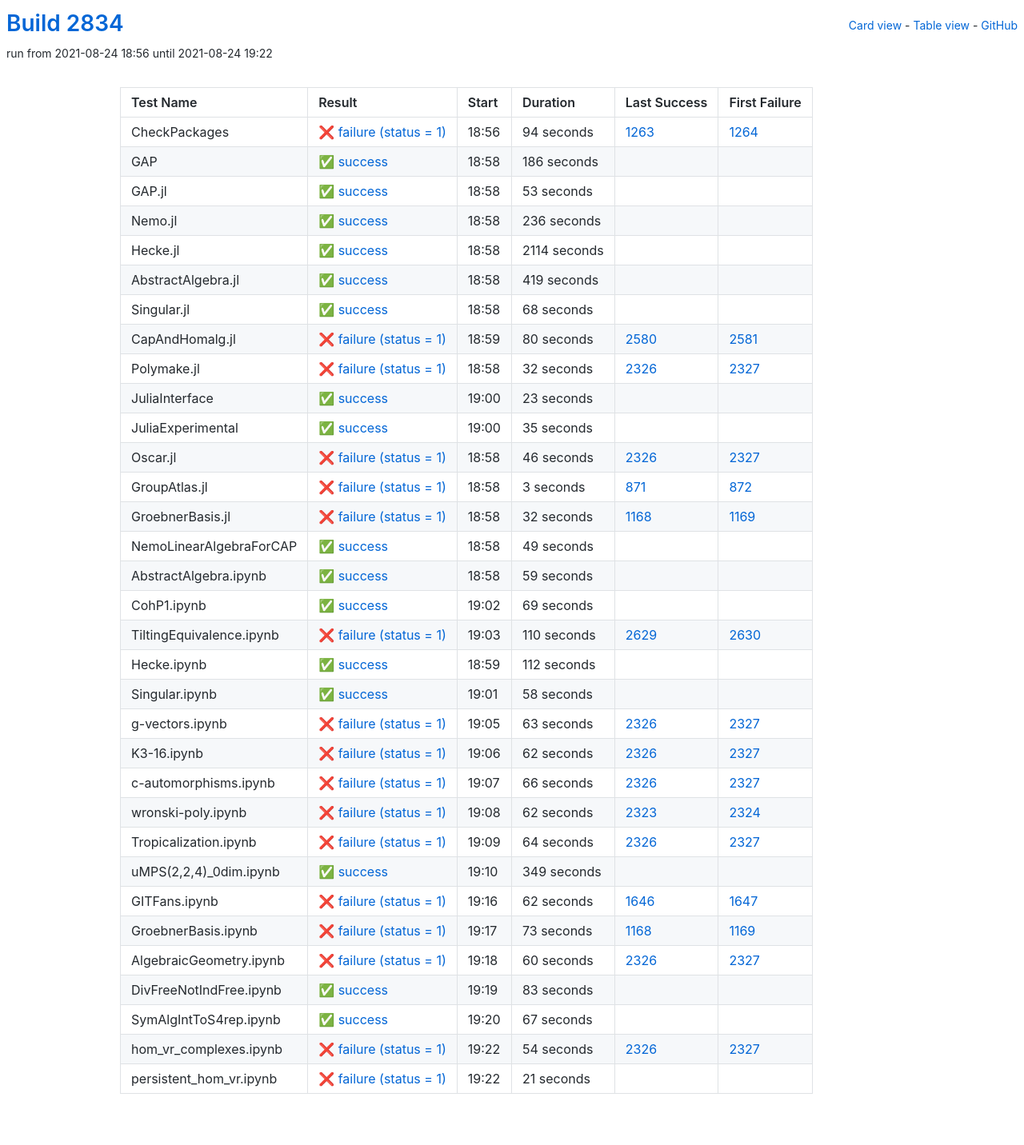
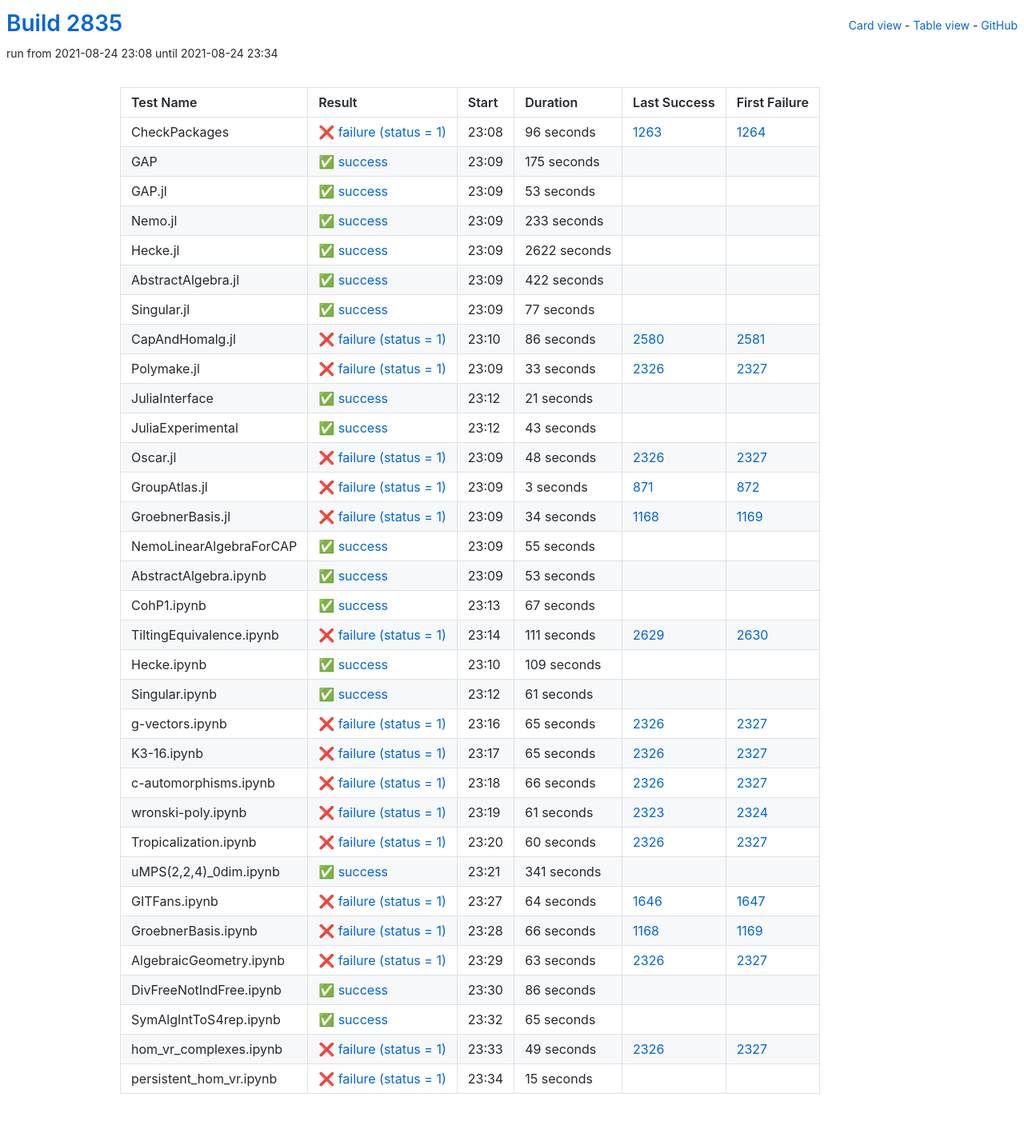
Before and after one commit to oscar-system/oscar-ci-status-stable, a Jekyll site: the page built from table.html, in a window 1280 px wide. Shown: the whole page at 80% size. Built offline with Jekyll 4.4.1, drawn with Linux system fonts in a browser that asks for light colours.

Commit message:
Build #2835

```diff
--- a/_data/ci.yml
+++ b/_data/ci.yml
@@ -1,6 +1,6 @@
 ---
-build: 2834
-build_url: https://oscarci.mathematik.uni-kl.de/job/oscar-stable/2834/
+build: 2835
+build_url: https://oscarci.mathematik.uni-kl.de/job/oscar-stable/2835/
 job: oscar-stable
 organization: oscar-system
 repo: oscar-ci-status-stable
@@ -8,32 +8,32 @@ repourl: https://github.com/oscar-system/oscar-ci-status-stable
 tests:
 - name: CheckPackages
   id: checkpackages
-  log: https://oscarci.mathematik.uni-kl.de/job/oscar-stable/2834/artifact/logs/build-2834/CheckPackages.log
-  start: 2021-08-24 18:56
+  log: https://oscarci.mathematik.uni-kl.de/job/oscar-stable/2835/artifact/logs/build-2835/CheckPackages.log
+  start: 2021-08-24 23:08
   success: false
   exitcode: 1
   status: failure
-  duration: 94
+  duration: 96
   last_success: 1263
   last_success_url: https://oscarci.mathematik.uni-kl.de/job/oscar-stable/1263/
   first_failure: 1264
   first_failure_url: https://oscarci.mathematik.uni-kl.de/job/oscar-stable/1264/
 - name: GAP
   id: gap
-  log: https://oscarci.mathematik.uni-kl.de/job/oscar-stable/2834/artifact/logs/build-2834/GAP.log
-  start: 2021-08-24 18:58
+  log: https://oscarci.mathematik.uni-kl.de/job/oscar-stable/2835/artifact/logs/build-2835/GAP.log
+  start: 2021-08-24 23:09
   success: true
   exitcode: 0
   status: success
-  duration: 186
+  duration: 175
   last_success: false
   last_success_url:
   first_failure: false
   first_failure_url:
 - name: GAP.jl
   id: gap-jl
-  log: https://oscarci.mathematik.uni-kl.de/job/oscar-stable/2834/artifact/logs/build-2834/GAP.jl.log
-  start: 2021-08-24 18:58
+  log: https://oscarci.mathematik.uni-kl.de/job/oscar-stable/2835/artifact/logs/build-2835/GAP.jl.log
+  start: 2021-08-24 23:09
   success: true
   exitcode: 0
   status: success
@@ -44,116 +44,116 @@ tests:
   first_failure_url:
 - name: Nemo.jl
   id: nemo-jl
-  log: https://oscarci.mathematik.uni-kl.de/job/oscar-stable/2834/artifact/logs/build-2834/Nemo.jl.log
-  start: 2021-08-24 18:58
+  log: https://oscarci.mathematik.uni-kl.de/job/oscar-stable/2835/artifact/logs/build-2835/Nemo.jl.log
+  start: 2021-08-24 23:09
   success: true
   exitcode: 0
   status: success
-  duration: 236
+  duration: 233
   last_success: false
   last_success_url:
   first_failure: false
   first_failure_url:
 - name: Hecke.jl
   id: hecke-jl
-  log: https://oscarci.mathematik.uni-kl.de/job/oscar-stable/2834/artifact/logs/build-2834/Hecke.jl.log
-  start: 2021-08-24 18:58
+  log: https://oscarci.mathematik.uni-kl.de/job/oscar-stable/2835/artifact/logs/build-2835/Hecke.jl.log
+  start: 2021-08-24 23:09
   success: true
   exitcode: 0
   status: success
-  duration: 2114
+  duration: 2622
   last_success: false
   last_success_url:
   first_failure: false
   first_failure_url:
 - name: AbstractAlgebra.jl
   id: abstractalgebra-jl
-  log: https://oscarci.mathematik.uni-kl.de/job/oscar-stable/2834/artifact/logs/build-2834/AbstractAlgebra.jl.log
-  start: 2021-08-24 18:58
+  log: https://oscarci.mathematik.uni-kl.de/job/oscar-stable/2835/artifact/logs/build-2835/AbstractAlgebra.jl.log
+  start: 2021-08-24 23:09
   success: true
   exitcode: 0
   status: success
-  duration: 419
+  duration: 422
   last_success: false
   last_success_url:
   first_failure: false
   first_failure_url:
 - name: Singular.jl
   id: singular-jl
-  log: https://oscarci.mathematik.uni-kl.de/job/oscar-stable/2834/artifact/logs/build-2834/Singular.jl.log
-  start: 2021-08-24 18:58
+  log: https://oscarci.mathematik.uni-kl.de/job/oscar-stable/2835/artifact/logs/build-2835/Singular.jl.log
+  start: 2021-08-24 23:09
   success: true
   exitcode: 0
   status: success
-  duration: 68
+  duration: 77
   last_success: false
   last_success_url:
   first_failure: false
   first_failure_url:
 - name: CapAndHomalg.jl
   id: capandhomalg-jl
-  log: https://oscarci.mathematik.uni-kl.de/job/oscar-stable/2834/artifact/logs/build-2834/CapAndHomalg.jl.log
-  start: 2021-08-24 18:59
+  log: https://oscarci.mathematik.uni-kl.de/job/oscar-stable/2835/artifact/logs/build-2835/CapAndHomalg.jl.log
+  start: 2021-08-24 23:10
   success: false
   exitcode: 1
   status: failure
-  duration: 80
+  duration: 86
   last_success: 2580
   last_success_url: https://oscarci.mathematik.uni-kl.de/job/oscar-stable/2580/
   first_failure: 2581
   first_failure_url: https://oscarci.mathematik.uni-kl.de/job/oscar-stable/2581/
 - name: Polymake.jl
   id: polymake-jl
-  log: https://oscarci.mathematik.uni-kl.de/job/oscar-stable/2834/artifact/logs/build-2834/Polymake.jl.log
-  start: 2021-08-24 18:58
+  log: https://oscarci.mathematik.uni-kl.de/job/oscar-stable/2835/artifact/logs/build-2835/Polymake.jl.log
+  start: 2021-08-24 23:09
   success: false
   exitcode: 1
   status: failure
-  duration: 32
+  duration: 33
   last_success: 2326
   last_success_url: https://oscarci.mathematik.uni-kl.de/job/oscar-stable/2326/
   first_failure: 2327
   first_failure_url: https://oscarci.mathematik.uni-kl.de/job/oscar-stable/2327/
 - name: JuliaInterface
   id: juliainterface
-  log: https://oscarci.mathematik.uni-kl.de/job/oscar-stable/2834/artifact/logs/build-2834/JuliaInterface.log
-  start: 2021-08-24 19:00
+  log: https://oscarci.mathematik.uni-kl.de/job/oscar-stable/2835/artifact/logs/build-2835/JuliaInterface.log
+  start: 2021-08-24 23:12
   success: true
   exitcode: 0
   status: success
-  duration: 23
+  duration: 21
   last_success: false
   last_success_url:
   first_failure: false
   first_failure_url:
 - name: JuliaExperimental
   id: juliaexperimental
-  log: https://oscarci.mathematik.uni-kl.de/job/oscar-stable/2834/artifact/logs/build-2834/JuliaExperimental.log
-  start: 2021-08-24 19:00
+  log: https://oscarci.mathematik.uni-kl.de/job/oscar-stable/2835/artifact/logs/build-2835/JuliaExperimental.log
+  start: 2021-08-24 23:12
   success: true
   exitcode: 0
   status: success
-  duration: 35
+  duration: 43
   last_success: false
   last_success_url:
   first_failure: false
   first_failure_url:
 - name: Oscar.jl
   id: oscar-jl
-  log: https://oscarci.mathematik.uni-kl.de/job/oscar-stable/2834/artifact/logs/build-2834/Oscar.jl.log
-  start: 2021-08-24 18:58
+  log: https://oscarci.mathematik.uni-kl.de/job/oscar-stable/2835/artifact/logs/build-2835/Oscar.jl.log
+  start: 2021-08-24 23:09
   success: false
   exitcode: 1
   status: failure
-  duration: 46
+  duration: 48
   last_success: 2326
   last_success_url: https://oscarci.mathematik.uni-kl.de/job/oscar-stable/2326/
   first_failure: 2327
   first_failure_url: https://oscarci.mathematik.uni-kl.de/job/oscar-stable/2327/
 - name: GroupAtlas.jl
   id: groupatlas-jl
-  log: https://oscarci.mathematik.uni-kl.de/job/oscar-stable/2834/artifact/logs/build-2834/GroupAtlas.jl.log
-  start: 2021-08-24 18:58
+  log: https://oscarci.mathematik.uni-kl.de/job/oscar-stable/2835/artifact/logs/build-2835/GroupAtlas.jl.log
+  start: 2021-08-24 23:09
   success: false
   exitcode: 1
   status: failure
@@ -164,116 +164,116 @@ tests:
   first_failure_url: https://oscarci.mathematik.uni-kl.de/job/oscar-stable/872/
 - name: GroebnerBasis.jl
   id: groebnerbasis-jl
-  log: https://oscarci.mathematik.uni-kl.de/job/oscar-stable/2834/artifact/logs/build-2834/GroebnerBasis.jl.log
-  start: 2021-08-24 18:58
+  log: https://oscarci.mathematik.uni-kl.de/job/oscar-stable/2835/artifact/logs/build-2835/GroebnerBasis.jl.log
+  start: 2021-08-24 23:09
   success: false
   exitcode: 1
   status: failure
-  duration: 32
+  duration: 34
   last_success: 1168
   last_success_url: https://oscarci.mathematik.uni-kl.de/job/oscar-stable/1168/
   first_failure: 1169
   first_failure_url: https://oscarci.mathematik.uni-kl.de/job/oscar-stable/1169/
 - name: NemoLinearAlgebraForCAP
   id: nemolinearalgebraforcap
-  log: https://oscarci.mathematik.uni-kl.de/job/oscar-stable/2834/artifact/logs/build-2834/NemoLinearAlgebraForCAP.log
-  start: 2021-08-24 18:58
+  log: https://oscarci.mathematik.uni-kl.de/job/oscar-stable/2835/artifact/logs/build-2835/NemoLinearAlgebraForCAP.log
+  start: 2021-08-24 23:09
   success: true
   exitcode: 0
   status: success
-  duration: 49
+  duration: 55
   last_success: false
   last_success_url:
   first_failure: false
   first_failure_url:
 - name: AbstractAlgebra.ipynb
   id: abstractalgebra-ipynb
-  log: https://oscarci.mathematik.uni-kl.de/job/oscar-stable/2834/artifact/logs/build-2834/AbstractAlgebra.ipynb.log
-  start: 2021-08-24 18:58
+  log: https://oscarci.mathematik.uni-kl.de/job/oscar-stable/2835/artifact/logs/build-2835/AbstractAlgebra.ipynb.log
+  start: 2021-08-24 23:09
   success: true
   exitcode: 0
   status: success
-  duration: 59
+  duration: 53
   last_success: false
   last_success_url:
   first_failure: false
   first_failure_url:
 - name: CohP1.ipynb
   id: cohp1-ipynb
-  log: https://oscarci.mathematik.uni-kl.de/job/oscar-stable/2834/artifact/logs/build-2834/CohP1.ipynb.log
-  start: 2021-08-24 19:02
+  log: https://oscarci.mathematik.uni-kl.de/job/oscar-stable/2835/artifact/logs/build-2835/CohP1.ipynb.log
+  start: 2021-08-24 23:13
   success: true
   exitcode: 0
   status: success
-  duration: 69
+  duration: 67
   last_success: false
   last_success_url:
   first_failure: false
   first_failure_url:
 - name: TiltingEquivalence.ipynb
   id: tiltingequivalence-ipynb
-  log: https://oscarci.mathematik.uni-kl.de/job/oscar-stable/2834/artifact/logs/build-2834/TiltingEquivalence.ipynb.log
-  start: 2021-08-24 19:03
+  log: https://oscarci.mathematik.uni-kl.de/job/oscar-stable/2835/artifact/logs/build-2835/TiltingEquivalence.ipynb.log
+  start: 2021-08-24 23:14
   success: false
   exitcode: 1
   status: failure
-  duration: 110
+  duration: 111
   last_success: 2629
   last_success_url: https://oscarci.mathematik.uni-kl.de/job/oscar-stable/2629/
   first_failure: 2630
   first_failure_url: https://oscarci.mathematik.uni-kl.de/job/oscar-stable/2630/
 - name: Hecke.ipynb
   id: hecke-ipynb
-  log: https://oscarci.mathematik.uni-kl.de/job/oscar-stable/2834/artifact/logs/build-2834/Hecke.ipynb.log
-  start: 2021-08-24 18:59
+  log: https://oscarci.mathematik.uni-kl.de/job/oscar-stable/2835/artifact/logs/build-2835/Hecke.ipynb.log
+  start: 2021-08-24 23:10
   success: true
   exitcode: 0
   status: success
-  duration: 112
+  duration: 109
   last_success: false
   last_success_url:
   first_failure: false
   first_failure_url:
 - name: Singular.ipynb
   id: singular-ipynb
-  log: https://oscarci.mathematik.uni-kl.de/job/oscar-stable/2834/artifact/logs/build-2834/Singular.ipynb.log
-  start: 2021-08-24 19:01
+  log: https://oscarci.mathematik.uni-kl.de/job/oscar-stable/2835/artifact/logs/build-2835/Singular.ipynb.log
+  start: 2021-08-24 23:12
   success: true
   exitcode: 0
   status: success
-  duration: 58
+  duration: 61
   last_success: false
   last_success_url:
   first_failure: false
   first_failure_url:
 - name: g-vectors.ipynb
   id: g-vectors-ipynb
-  log: https://oscarci.mathematik.uni-kl.de/job/oscar-stable/2834/artifact/logs/build-2834/g-vectors.ipynb.log
-  start: 2021-08-24 19:05
+  log: https://oscarci.mathematik.uni-kl.de/job/oscar-stable/2835/artifact/logs/build-2835/g-vectors.ipynb.log
+  start: 2021-08-24 23:16
   success: false
   exitcode: 1
   status: failure
-  duration: 63
+  duration: 65
   last_success: 2326
   last_success_url: https://oscarci.mathematik.uni-kl.de/job/oscar-stable/2326/
   first_failure: 2327
   first_failure_url: https://oscarci.mathematik.uni-kl.de/job/oscar-stable/2327/
 - name: K3-16.ipynb
   id: k3-16-ipynb
-  log: https://oscarci.mathematik.uni-kl.de/job/oscar-stable/2834/artifact/logs/build-2834/K3-16.ipynb.log
-  start: 2021-08-24 19:06
+  log: https://oscarci.mathematik.uni-kl.de/job/oscar-stable/2835/artifact/logs/build-2835/K3-16.ipynb.log
+  start: 2021-08-24 23:17
   success: false
   exitcode: 1
   status: failure
-  duration: 62
+  duration: 65
   last_success: 2326
   last_success_url: https://oscarci.mathematik.uni-kl.de/job/oscar-stable/2326/
   first_failure: 2327
   first_failure_url: https://oscarci.mathematik.uni-kl.de/job/oscar-stable/2327/
 - name: c-automorphisms.ipynb
   id: c-automorphisms-ipynb
-  log: https://oscarci.mathematik.uni-kl.de/job/oscar-stable/2834/artifact/logs/build-2834/c-automorphisms.ipynb.log
-  start: 2021-08-24 19:07
+  log: https://oscarci.mathematik.uni-kl.de/job/oscar-stable/2835/artifact/logs/build-2835/c-automorphisms.ipynb.log
+  start: 2021-08-24 23:18
   success: false
   exitcode: 1
   status: failure
@@ -284,68 +284,20 @@ tests:
   first_failure_url: https://oscarci.mathematik.uni-kl.de/job/oscar-stable/2327/
 - name: wronski-poly.ipynb
   id: wronski-poly-ipynb
-  log: https://oscarci.mathematik.uni-kl.de/job/oscar-stable/2834/artifact/logs/build-2834/wronski-poly.ipynb.log
-  start: 2021-08-24 19:08
+  log: https://oscarci.mathematik.uni-kl.de/job/oscar-stable/2835/artifact/logs/build-2835/wronski-poly.ipynb.log
+  start: 2021-08-24 23:19
   success: false
   exitcode: 1
   status: failure
-  duration: 62
+  duration: 61
   last_success: 2323
   last_success_url: https://oscarci.mathematik.uni-kl.de/job/oscar-stable/2323/
   first_failure: 2324
   first_failure_url: https://oscarci.mathematik.uni-kl.de/job/oscar-stable/2324/
 - name: Tropicalization.ipynb
   id: tropicalization-ipynb
-  log: https://oscarci.mathematik.uni-kl.de/job/oscar-stable/2834/artifact/logs/build-2834/Tropicalization.ipynb.log
-  start: 2021-08-24 19:09
-  success: false
-  exitcode: 1
-  status: failure
-  duration: 64
-  last_success: 2326
-  last_success_url: https://oscarci.mathematik.uni-kl.de/job/oscar-stable/2326/
-  first_failure: 2327
-  first_failure_url: https://oscarci.mathematik.uni-kl.de/job/oscar-stable/2327/
-- name: uMPS(2,2,4)_0dim.ipynb
-  id: umps-2-2-4-0dim-ipynb
-  log: https://oscarci.mathematik.uni-kl.de/job/oscar-stable/2834/artifact/logs/build-2834/uMPS-2-2-4-_0dim.ipynb.log
-  start: 2021-08-24 19:10
-  success: true
-  exitcode: 0
-  status: success
-  duration: 349
-  last_success: false
-  last_success_url:
-  first_failure: false
-  first_failure_url:
-- name: GITFans.ipynb
-  id: gitfans-ipynb
-  log: https://oscarci.mathematik.uni-kl.de/job/oscar-stable/2834/artifact/logs/build-2834/GITFans.ipynb.log
-  start: 2021-08-24 19:16
-  success: false
-  exitcode: 1
-  status: failure
-  duration: 62
-  last_success: 1646
-  last_success_url: https://oscarci.mathematik.uni-kl.de/job/oscar-stable/1646/
-  first_failure: 1647
-  first_failure_url: https://oscarci.mathematik.uni-kl.de/job/oscar-stable/1647/
-- name: GroebnerBasis.ipynb
-  id: groebnerbasis-ipynb
-  log: https://oscarci.mathematik.uni-kl.de/job/oscar-stable/2834/artifact/logs/build-2834/GroebnerBasis.ipynb.log
-  start: 2021-08-24 19:17
-  success: false
-  exitcode: 1
-  status: failure
-  duration: 73
-  last_success: 1168
-  last_success_url: https://oscarci.mathematik.uni-kl.de/job/oscar-stable/1168/
-  first_failure: 1169
-  first_failure_url: https://oscarci.mathematik.uni-kl.de/job/oscar-stable/1169/
-- name: AlgebraicGeometry.ipynb
-  id: algebraicgeometry-ipynb
-  log: https://oscarci.mathematik.uni-kl.de/job/oscar-stable/2834/artifact/logs/build-2834/AlgebraicGeometry.ipynb.log
-  start: 2021-08-24 19:18
+  log: https://oscarci.mathematik.uni-kl.de/job/oscar-stable/2835/artifact/logs/build-2835/Tropicalization.ipynb.log
+  start: 2021-08-24 23:20
   success: false
   exitcode: 1
   status: failure
@@ -354,50 +306,98 @@ tests:
   last_success_url: https://oscarci.mathematik.uni-kl.de/job/oscar-stable/2326/
   first_failure: 2327
   first_failure_url: https://oscarci.mathematik.uni-kl.de/job/oscar-stable/2327/
-- name: DivFreeNotIndFree.ipynb
-  id: divfreenotindfree-ipynb
-  log: https://oscarci.mathematik.uni-kl.de/job/oscar-stable/2834/artifact/logs/build-2834/DivFreeNotIndFree.ipynb.log
-  start: 2021-08-24 19:19
+- name: uMPS(2,2,4)_0dim.ipynb
+  id: umps-2-2-4-0dim-ipynb
+  log: https://oscarci.mathematik.uni-kl.de/job/oscar-stable/2835/artifact/logs/build-2835/uMPS-2-2-4-_0dim.ipynb.log
+  start: 2021-08-24 23:21
   success: true
   exitcode: 0
   status: success
-  duration: 83
+  duration: 341
+  last_success: false
+  last_success_url:
+  first_failure: false
+  first_failure_url:
+- name: GITFans.ipynb
+  id: gitfans-ipynb
+  log: https://oscarci.mathematik.uni-kl.de/job/oscar-stable/2835/artifact/logs/build-2835/GITFans.ipynb.log
+  start: 2021-08-24 23:27
+  success: false
+  exitcode: 1
+  status: failure
+  duration: 64
+  last_success: 1646
+  last_success_url: https://oscarci.mathematik.uni-kl.de/job/oscar-stable/1646/
+  first_failure: 1647
+  first_failure_url: https://oscarci.mathematik.uni-kl.de/job/oscar-stable/1647/
+- name: GroebnerBasis.ipynb
+  id: groebnerbasis-ipynb
+  log: https://oscarci.mathematik.uni-kl.de/job/oscar-stable/2835/artifact/logs/build-2835/GroebnerBasis.ipynb.log
+  start: 2021-08-24 23:28
+  success: false
+  exitcode: 1
+  status: failure
+  duration: 66
+  last_success: 1168
+  last_success_url: https://oscarci.mathematik.uni-kl.de/job/oscar-stable/1168/
+  first_failure: 1169
+  first_failure_url: https://oscarci.mathematik.uni-kl.de/job/oscar-stable/1169/
+- name: AlgebraicGeometry.ipynb
+  id: algebraicgeometry-ipynb
+  log: https://oscarci.mathematik.uni-kl.de/job/oscar-stable/2835/artifact/logs/build-2835/AlgebraicGeometry.ipynb.log
+  start: 2021-08-24 23:29
+  success: false
+  exitcode: 1
+  status: failure
+  duration: 63
+  last_success: 2326
+  last_success_url: https://oscarci.mathematik.uni-kl.de/job/oscar-stable/2326/
+  first_failure: 2327
+  first_failure_url: https://oscarci.mathematik.uni-kl.de/job/oscar-stable/2327/
+- name: DivFreeNotIndFree.ipynb
+  id: divfreenotindfree-ipynb
+  log: https://oscarci.mathematik.uni-kl.de/job/oscar-stable/2835/artifact/logs/build-2835/DivFreeNotIndFree.ipynb.log
+  start: 2021-08-24 23:30
+  success: true
+  exitcode: 0
+  status: success
+  duration: 86
   last_success: false
   last_success_url:
   first_failure: false
   first_failure_url:
 - name: SymAlgIntToS4rep.ipynb
   id: symalginttos4rep-ipynb
-  log: https://oscarci.mathematik.uni-kl.de/job/oscar-stable/2834/artifact/logs/build-2834/SymAlgIntToS4rep.ipynb.log
-  start: 2021-08-24 19:20
+  log: https://oscarci.mathematik.uni-kl.de/job/oscar-stable/2835/artifact/logs/build-2835/SymAlgIntToS4rep.ipynb.log
+  start: 2021-08-24 23:32
   success: true
   exitcode: 0
   status: success
-  duration: 67
+  duration: 65
   last_success: false
   last_success_url:
   first_failure: false
   first_failure_url:
 - name: hom_vr_complexes.ipynb
   id: hom-vr-complexes-ipynb
-  log: https://oscarci.mathematik.uni-kl.de/job/oscar-stable/2834/artifact/logs/build-2834/hom_vr_complexes.ipynb.log
-  start: 2021-08-24 19:22
+  log: https://oscarci.mathematik.uni-kl.de/job/oscar-stable/2835/artifact/logs/build-2835/hom_vr_complexes.ipynb.log
+  start: 2021-08-24 23:33
   success: false
   exitcode: 1
   status: failure
-  duration: 54
+  duration: 49
   last_success: 2326
   last_success_url: https://oscarci.mathematik.uni-kl.de/job/oscar-stable/2326/
   first_failure: 2327
   first_failure_url: https://oscarci.mathematik.uni-kl.de/job/oscar-stable/2327/
 - name: persistent_hom_vr.ipynb
   id: persistent-hom-vr-ipynb
-  log: https://oscarci.mathematik.uni-kl.de/job/oscar-stable/2834/artifact/logs/build-2834/persistent_hom_vr.ipynb.log
-  start: 2021-08-24 19:22
+  log: https://oscarci.mathematik.uni-kl.de/job/oscar-stable/2835/artifact/logs/build-2835/persistent_hom_vr.ipynb.log
+  start: 2021-08-24 23:34
   success: false
   exitcode: 1
   status: failure
-  duration: 21
+  duration: 15
   last_success: false
   last_success_url:
   first_failure: false
```
Also changed, not shown: README.md.
